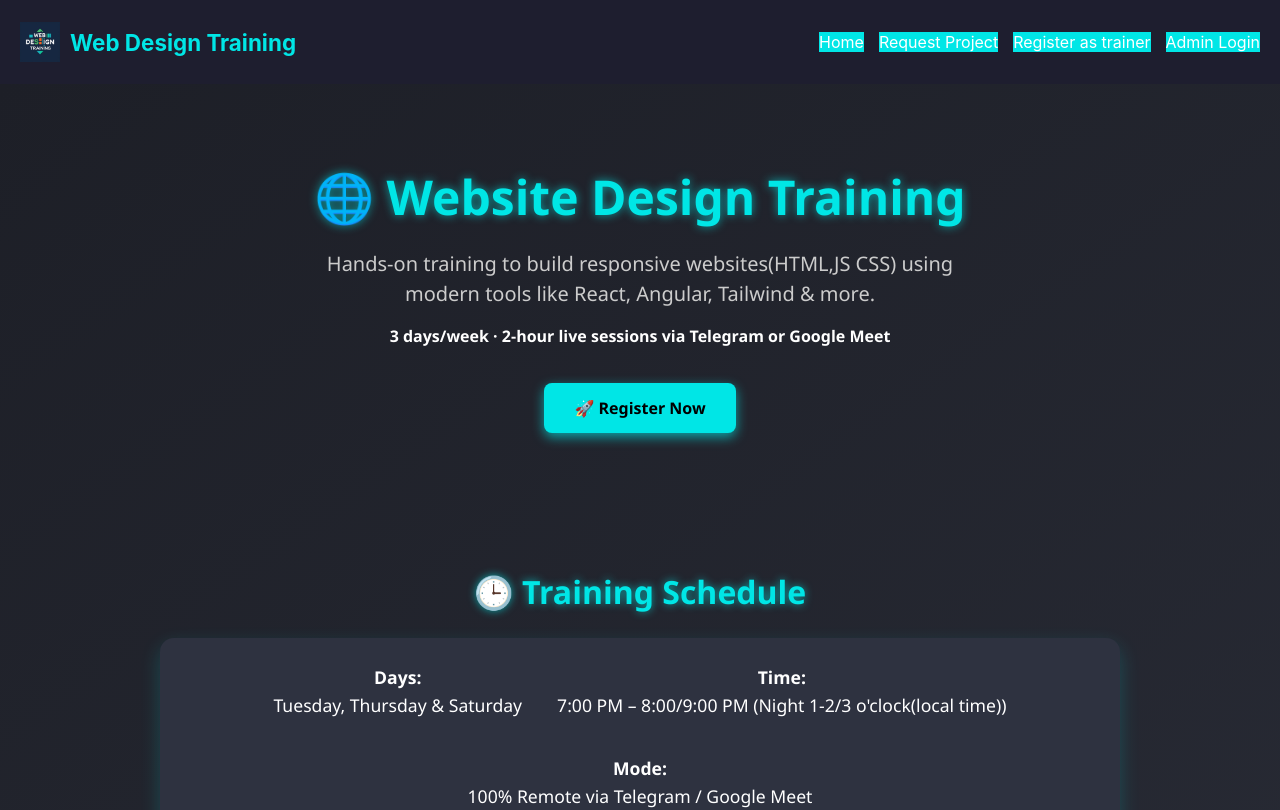
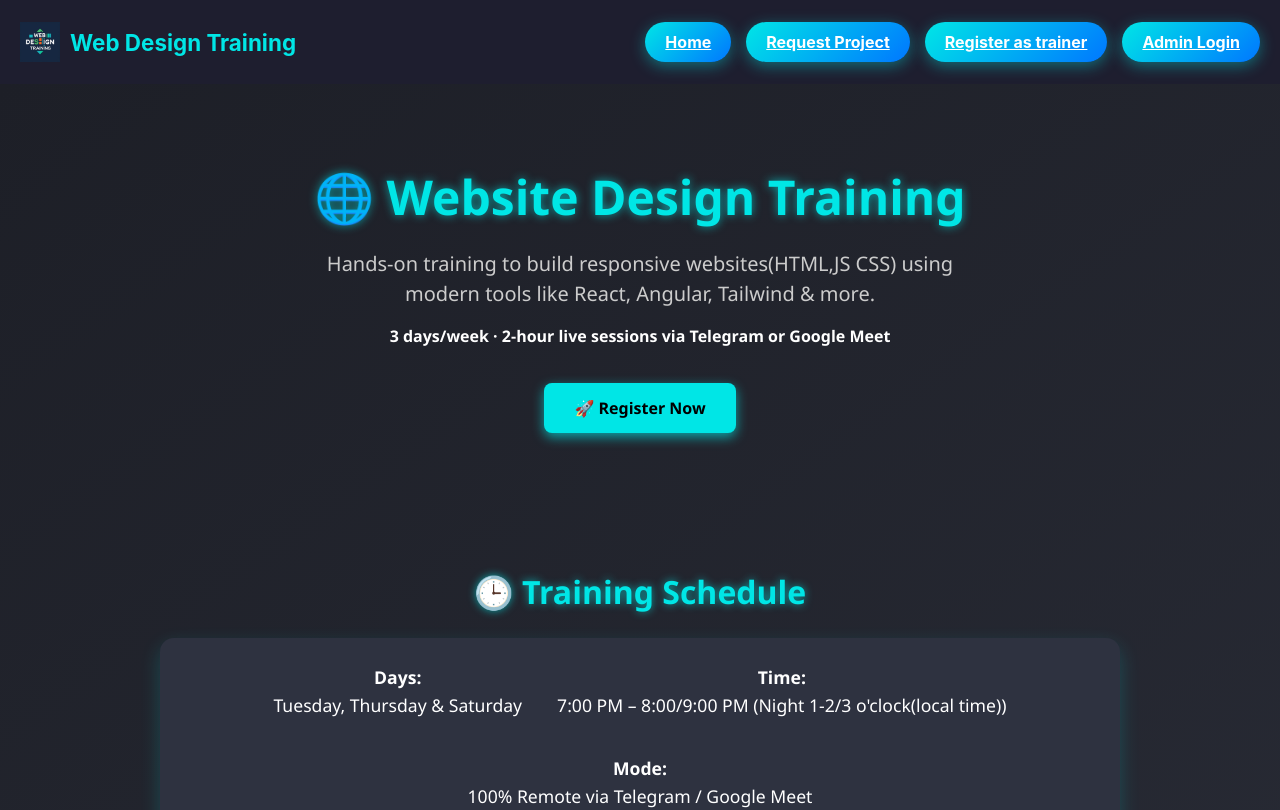
Before and after one commit to DesuSefiw/web-design-training, a React (Create React App) app in the folder trainer-frontend/: page / in a window 1280 px wide. Shown: the top 810 px of the page. Built offline with nearby package versions, Linux system fonts and the light colour scheme.

Commit message:
Update Navbar.css

```diff
--- a/trainer-frontend/src/components/Navbar.css
+++ b/trainer-frontend/src/components/Navbar.css
@@ -38,16 +38,22 @@
 }
 
 .nav-link {
-  text-decoration: none;
+  background: linear-gradient(135deg, #00e6e6, #0077ff);
   color: #fff;
-    background-color: #00e6e6;
-
-  transition: color 0.3s;
+  border: none;
+  padding: 10px 20px;
+  border-radius: 30px;
+  cursor: pointer;
+  font-weight: bold;
+  transition: all 0.3s ease;
+  box-shadow: 0 4px 15px rgba(0, 230, 230, 0.4);
 }
 
 .nav-link:hover {
-   background-color: #000;
-  color: #00e6e6;
+  background: linear-gradient(135deg, #0077ff, #00e6e6);
+  transform: scale(1.05);
+  box-shadow: 0 6px 20px rgba(0, 230, 230, 0.6);
+  color: #000;
 }
 
 .nav-button {
```
